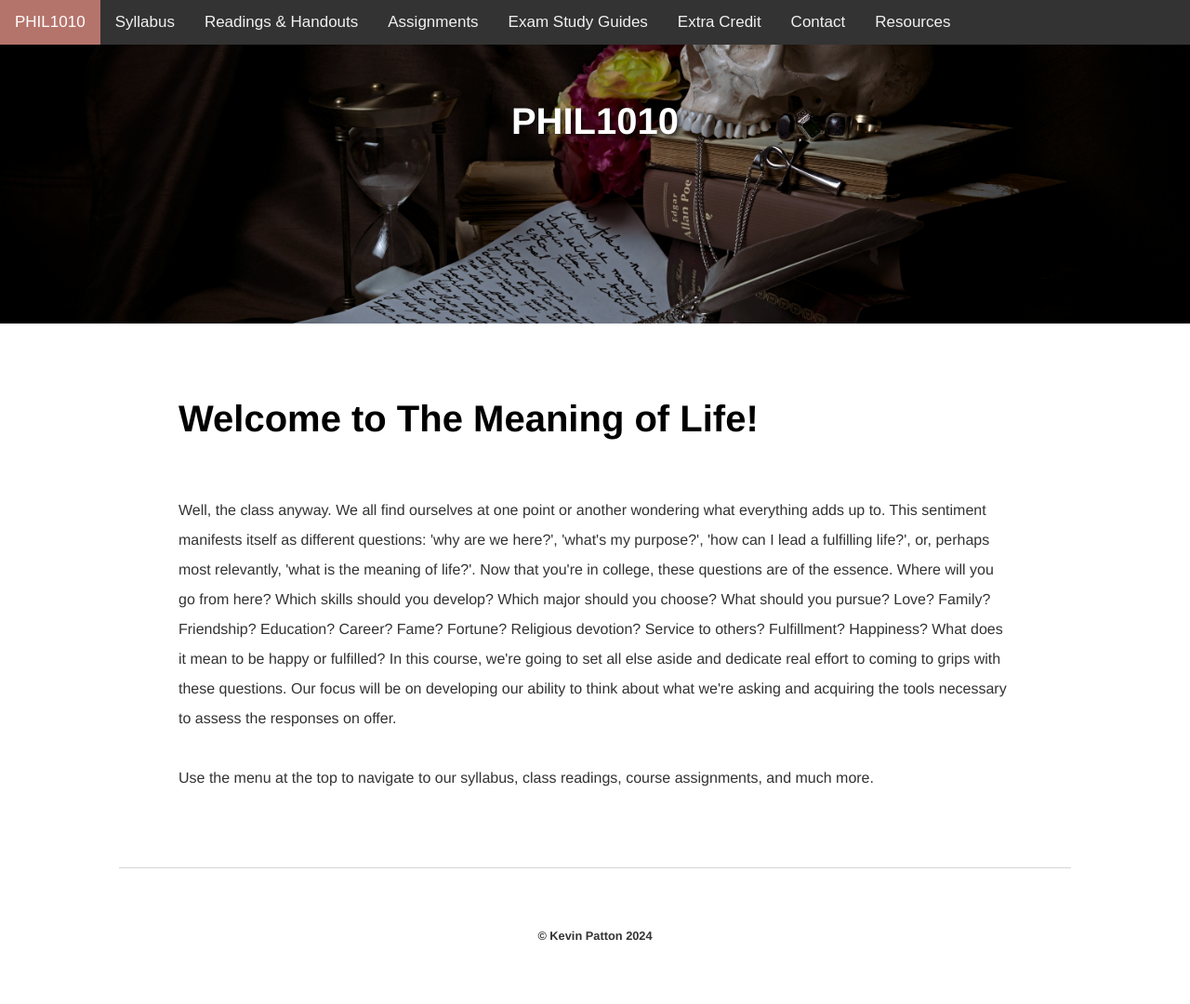
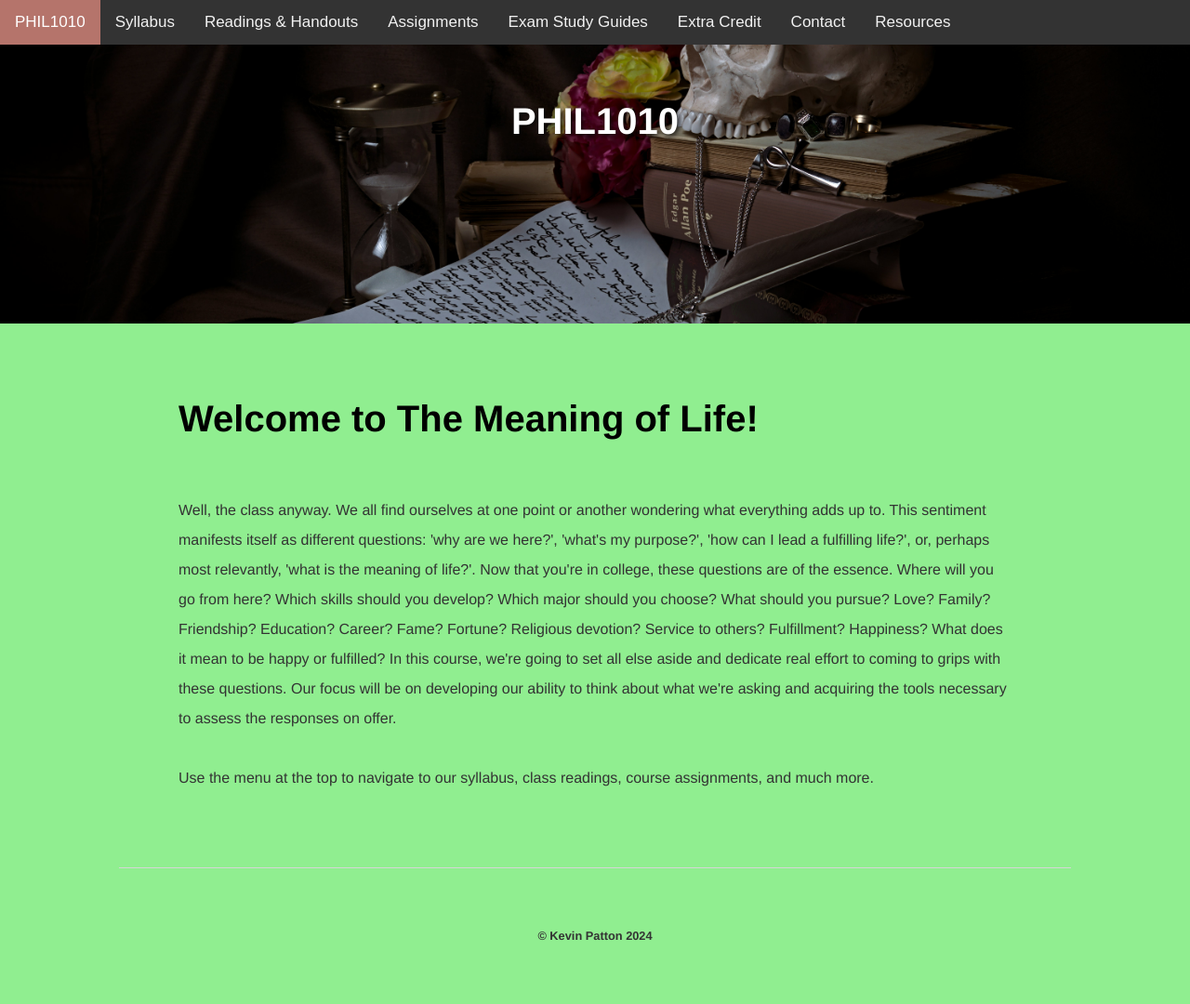
Before and after one commit to kevinjpatton/kevinjpatton.github.io, a Jekyll site: the page built from teaching/phil_1010/index.html, in a window 1280 px wide. Shown: the whole page at 93% size. Built offline with Jekyll 4.4.1, drawn with Linux system fonts in a browser that asks for light colours; Markdown is read by kramdown in place of the engine named in the settings.

Commit message:
Update 1010.html

```diff
--- a/_layouts/1010.html
+++ b/_layouts/1010.html
@@ -9,6 +9,7 @@
 <link rel="stylesheet" href="https://cdnjs.cloudflare.com/ajax/libs/font-awesome/4.7.0/css/font-awesome.min.css">
 <style>
 body {
+background-color: lightgreen;
   margin: 0;
   font-family: Arial, Helvetica, sans-serif;
 }
```
